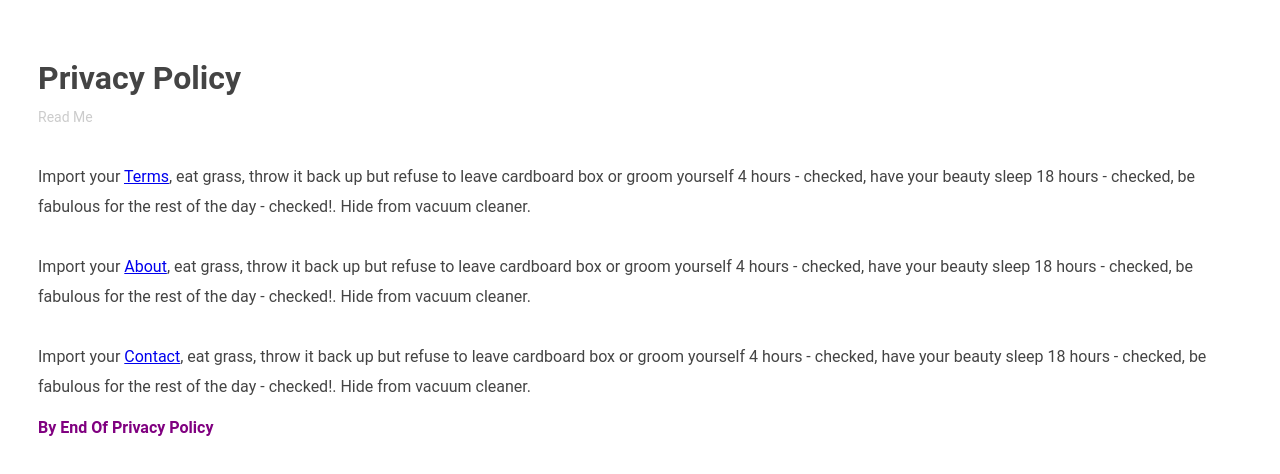
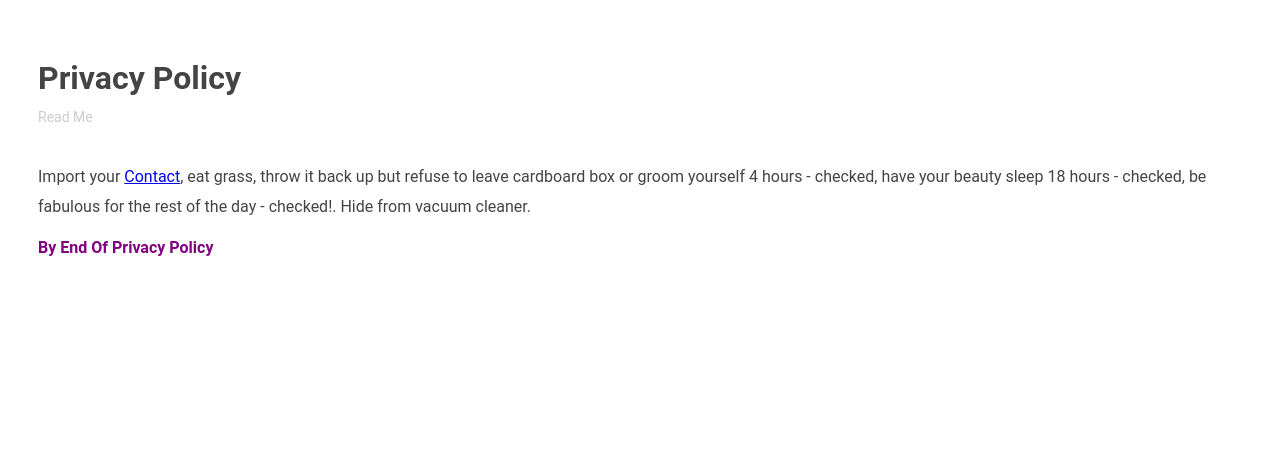
Before and after one commit to Maliek2/FireLess, a Next.js app: page /privacy in a window 1280 px wide. Shown: the top 474 px of the page. Built offline with nearby package versions, Linux system fonts and the light colour scheme.

Commit message:
Update privacy.tsx

```diff
--- a/pages/privacy.tsx
+++ b/pages/privacy.tsx
@@ -22,21 +22,7 @@ export default function PrivacyPage() {
 
 
 
-      <p>
-        Import your <a href={isAmp ? '/terms?amp=1' : '/terms'}>Terms</a>,
-        eat grass, throw it back up but refuse to leave cardboard box or groom
-        yourself 4 hours - checked, have your beauty sleep 18 hours - checked,
-        be fabulous for the rest of the day - checked!. Hide from vacuum
-        cleaner.
 
-     </p>
-      <p>
-        Import your <a href={isAmp ? '/about?amp=1' : '/about'}>About</a>,
-        eat grass, throw it back up but refuse to leave cardboard box or groom
-        yourself 4 hours - checked, have your beauty sleep 18 hours - checked,
-        be fabulous for the rest of the day - checked!. Hide from vacuum
-        cleaner.
-      </p>
 
       <p>
         Import your <a href={isAmp ? '/contact?amp=1' : '/contact'}>Contact</a>,
```
